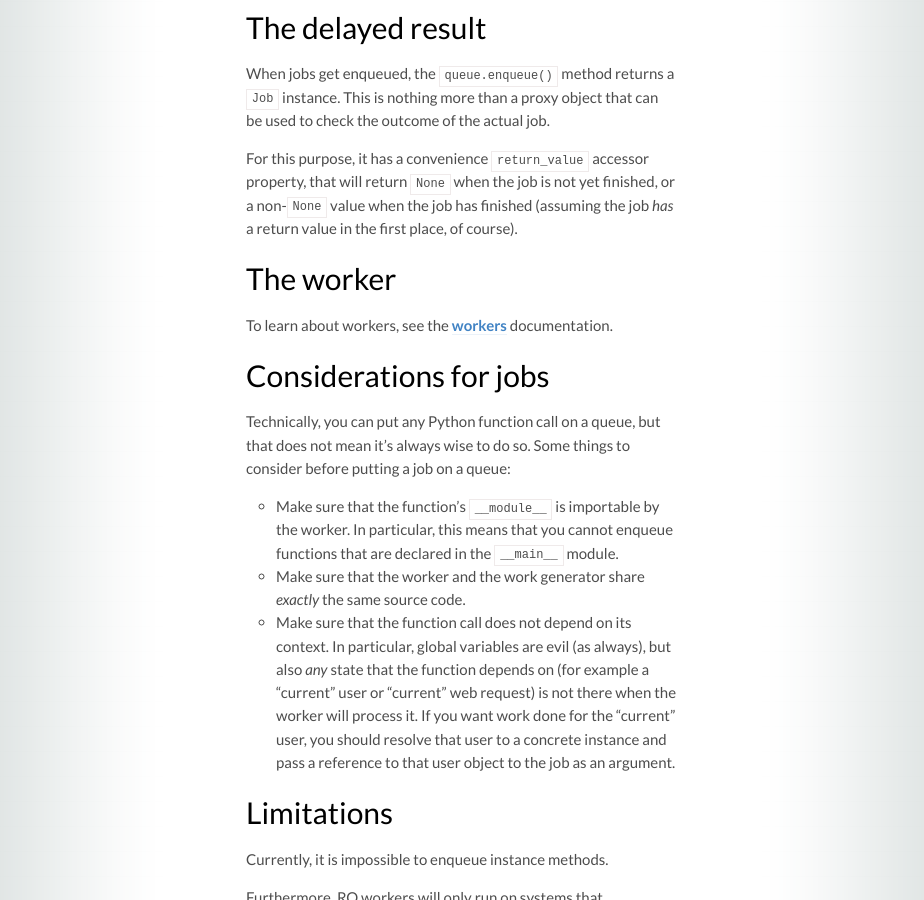
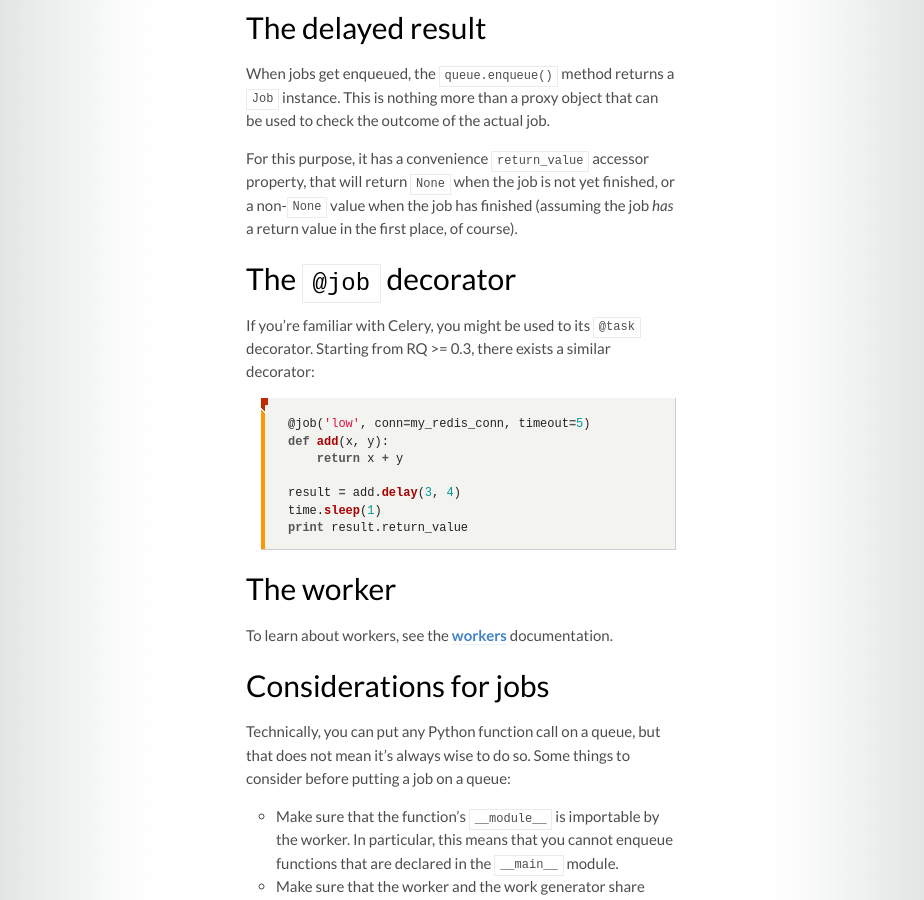
Before and after one commit to rq/rq, a Jekyll site: the page built from docs/index.md, in a window 1280 px wide and 900 px high, scrolled down 1873 px. Shown: the whole window, without its empty margins (179-1103 px from the left). Built offline with Jekyll 4.4.1, drawn with Linux system fonts in a browser that asks for light colours; some web fonts are replaced; Markdown is read by kramdown in place of the engine named in the settings.

Commit message:
Document the @job decorator.
This fixes #104.

```diff
--- a/docs/index.md
+++ b/docs/index.md
@@ -95,6 +95,21 @@ the job has finished (assuming the job _has_ a return value in the first place,
 of course).
 
 
+## The `@job` decorator
+If you're familiar with Celery, you might be used to its `@task` decorator.
+Starting from RQ >= 0.3, there exists a similar decorator:
+
+{% highlight python %}
+@job('low', conn=my_redis_conn, timeout=5)
+def add(x, y):
+    return x + y
+
+result = add.delay(3, 4)
+time.sleep(1)
+print result.return_value
+{% endhighlight %}
+
+
 ## The worker
 
 To learn about workers, see the [workers][w] documentation.
```
